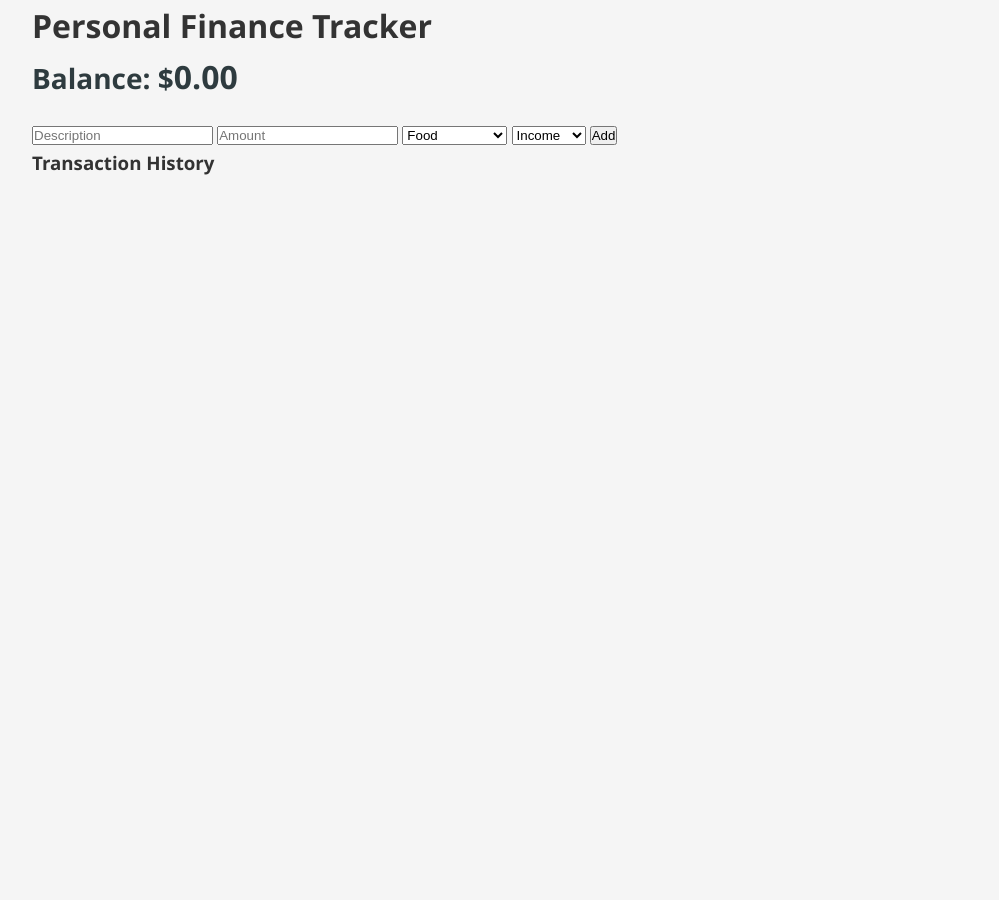
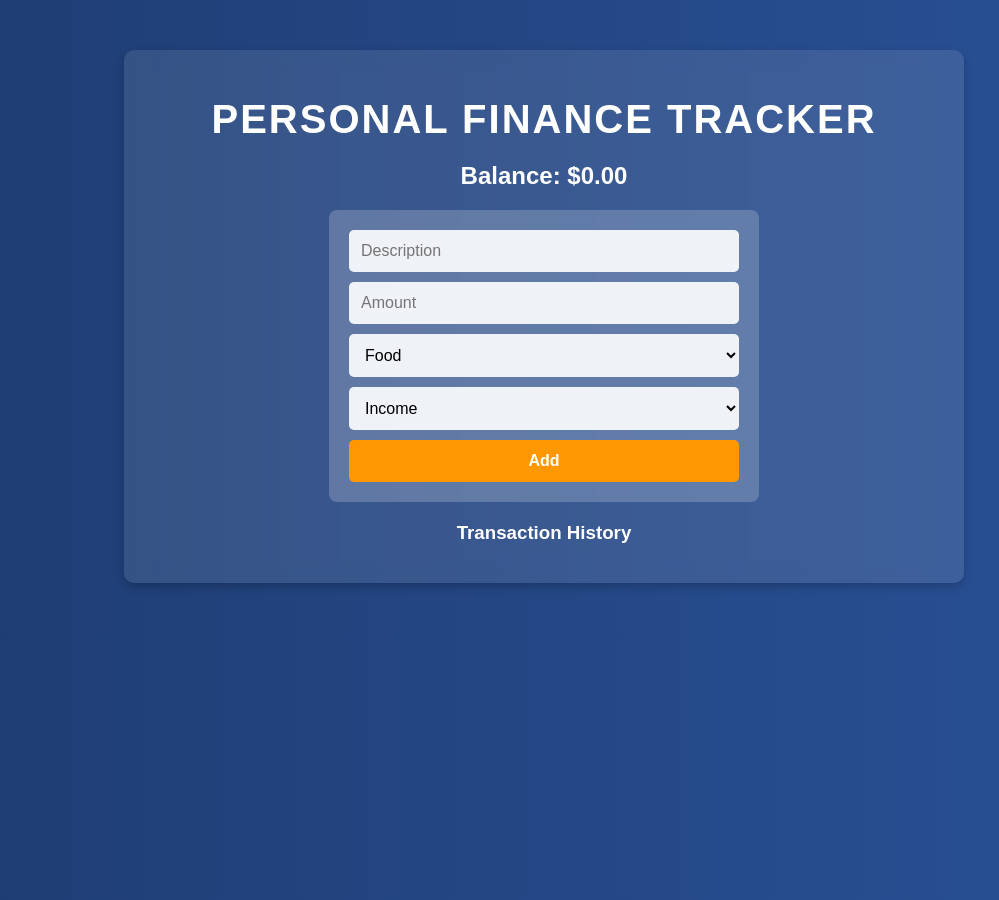
Before and after one commit to coachklein17/yuh, a Jekyll site: the page built from index.md, in a window 1280 px wide. Shown: the whole page, without its empty margins (96-1095 px from the left). Built offline with Jekyll 4.4.1, drawn with Linux system fonts in a browser that asks for light colours.

Commit message:
Update style.css

```diff
--- a/assets/css/style.css
+++ b/assets/css/style.css
@@ -1,177 +1,118 @@
-/* Global Styles */
-* {
+body {
+    font-family: 'Poppins', sans-serif;
+    background: linear-gradient(to right, #1e3c72, #2a5298);
+    color: white;
+    text-align: center;
     margin: 0;
     padding: 0;
-    box-sizing: border-box;
-}
-
-body {
-    font-family: 'Segoe UI', Tahoma, Geneva, Verdana, sans-serif;
-    background: #f5f5f5;
-    color: #333;
-    line-height: 1.6;
 }
 
 .container {
-    width: 80%;
-    margin: 0 auto;
-    max-width: 1200px;
+    max-width: 800px;
+    margin: 50px auto;
+    padding: 20px;
+    background: rgba(255, 255, 255, 0.1);
+    backdrop-filter: blur(10px);
+    border-radius: 10px;
+    box-shadow: 0 4px 10px rgba(0, 0, 0, 0.2);
 }
 
-/* Header */
-.header {
-    background-color: #2e3b3f;
-    color: #fff;
-    padding: 20px 0;
-    text-align: center;
-    box-shadow: 0 4px 10px rgba(0, 0, 0, 0.1);
+h1 {
+    font-size: 2.5em;
+    margin-bottom: 20px;
+    text-transform: uppercase;
+    letter-spacing: 2px;
 }
 
-.header h1 {
-    font-size: 2.5rem;
-    letter-spacing: 2px;
-    font-weight: bold;
+.transaction-form {
+    margin: 20px auto;
+    max-width: 400px;
+    display: flex;
+    flex-direction: column;
+    background: rgba(255, 255, 255, 0.2);
+    padding: 15px;
+    border-radius: 8px;
 }
 
-/* Main Content */
-.main-content {
-    padding: 40px 0;
+input, select, button {
+    margin: 5px;
+    padding: 12px;
+    font-size: 16px;
+    border: none;
+    border-radius: 5px;
+    outline: none;
 }
 
-h2 {
-    font-size: 1.75rem;
-    margin-bottom: 20px;
-    color: #2e3b3f;
-    font-weight: 600;
+input, select {
+    background: rgba(255, 255, 255, 0.9);
+    color: black;
 }
 
-/* Form Section */
-.form-section {
-    background-color: #fff;
-    padding: 30px;
-    border-radius: 8px;
-    box-shadow: 0 4px 15px rgba(0, 0, 0, 0.1);
-    margin-bottom: 40px;
+button {
+    background: #ff9800;
+    color: white;
+    font-weight: bold;
+    cursor: pointer;
+    transition: background 0.3s ease;
 }
 
-form input,
-form select,
-form button {
-    width: 100%;
-    padding: 15px;
-    margin-bottom: 20px;
-    font-size: 1rem;
-    border-radius: 8px;
-    border: 1px solid #ddd;
-    transition: 0.3s;
-}
-
-form input:focus,
-form select:focus,
-form button:focus {
-    outline: none;
-    border-color: #2e3b3f;
-}
-
-form button {
-    background-color: #2e3b3f;
-    color: #fff;
-    font-weight: bold;
-    cursor: pointer;
-}
-
-form button:hover {
-    background-color: #3c4f54;
-}
-
-/* Balance Section */
-.balance-section {
-    background-color: #fff;
-    padding: 30px;
-    border-radius: 8px;
-    box-shadow: 0 4px 15px rgba(0, 0, 0, 0.1);
-    margin-bottom: 40px;
-    text-align: center;
-}
-
-#balance {
-    font-size: 2rem;
-    font-weight: bold;
-    color: #2e3b3f;
-    margin-top: 10px;
-}
-
-/* Transaction History */
-.transactions-section {
-    background-color: #fff;
-    padding: 30px;
-    border-radius: 8px;
-    box-shadow: 0 4px 15px rgba(0, 0, 0, 0.1);
-    margin-bottom: 40px;
-}
-
-#transaction-list {
-    list-style: none;
-    padding: 0;
-}
-
-#transaction-list li {
-    background-color: #fafafa;
-    padding: 15px;
-    margin-bottom: 15px;
-    border-radius: 8px;
-    box-shadow: 0 4px 10px rgba(0, 0, 0, 0.05);
-    font-size: 1.1rem;
-    display: flex;
-    justify-content: space-between;
-    align-items: center;
-}
-
-#transaction-list li span {
-    font-weight: bold;
-    color: #4CAF50;
-}
-
-/* Pie Chart */
-.chart-section {
-    background-color: #fff;
-    padding: 30px;
-    border-radius: 8px;
-    box-shadow: 0 4px 15px rgba(0, 0, 0, 0.1);
+button:hover {
+    background: #e68900;
 }
 
 canvas {
+    margin-top: 20px;
     width: 100%;
-    height: 400px;
+    max-width: 600px;
 }
 
-/* Footer */
-.footer {
-    text-align: center;
-    background-color: #2e3b3f;
-    color: #fff;
-    padding: 15px 0;
-    margin-top: 40px;
-    font-size: 1rem;
+.chart-container {
+    margin-top: 30px;
+    background: rgba(255, 255, 255, 0.2);
+    padding: 20px;
+    border-radius: 10px;
 }
 
-.footer p {
-    margin: 0;
-}
-
-/* Media Queries for Responsiveness */
+/* Responsive Design */
 @media (max-width: 768px) {
     .container {
         width: 90%;
+        margin: 20px auto;
     }
-
-    h2 {
-        font-size: 1.5rem;
-    }
-
-    form input,
-    form select,
-    form button {
-        width: 100%;
+    h1 {
+        font-size: 2em;
     }
 }
+
+<script src="https://cdn.jsdelivr.net/npm/chart.js"></script>
+<script>
+    document.addEventListener("DOMContentLoaded", function() {
+        const ctx = document.getElementById("interactiveChart").getContext("2d");
+        let chart;
+        function updateChart() {
+            if (chart) chart.destroy();
+            const categories = {};
+            transactions.forEach(t => {
+                if (t.type === "expense") {
+                    categories[t.category] = (categories[t.category] || 0) + t.amount;
+                }
+            });
+            chart = new Chart(ctx, {
+                type: "pie",
+                data: {
+                    labels: Object.keys(categories),
+                    datasets: [{
+                        label: "Expenses",
+                        data: Object.values(categories),
+                        backgroundColor: ["red", "blue", "green", "orange", "purple"]
+                    }]
+                }
+            });
+        }
+        updateChart();
+    });
+</script>
+
+<div class="chart-container">
+    <canvas id="interactiveChart"></canvas>
+</div>
```
